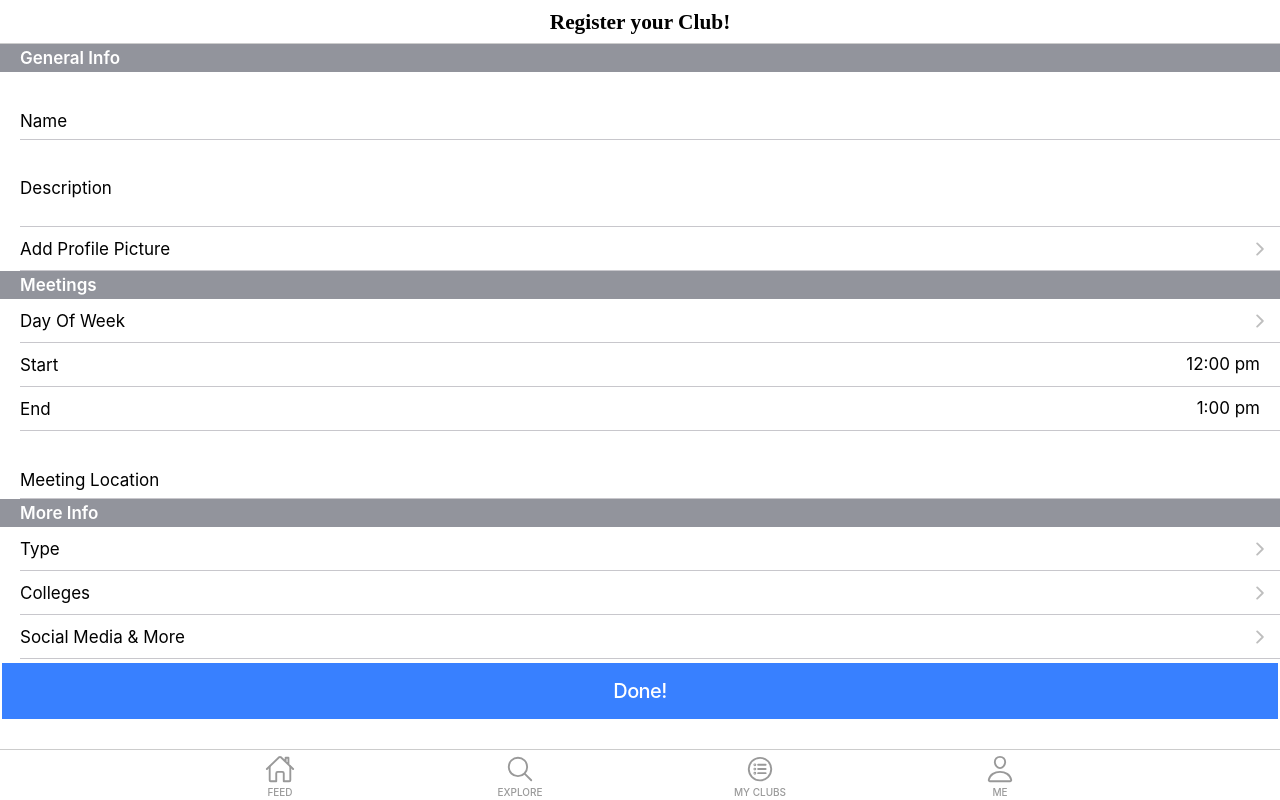
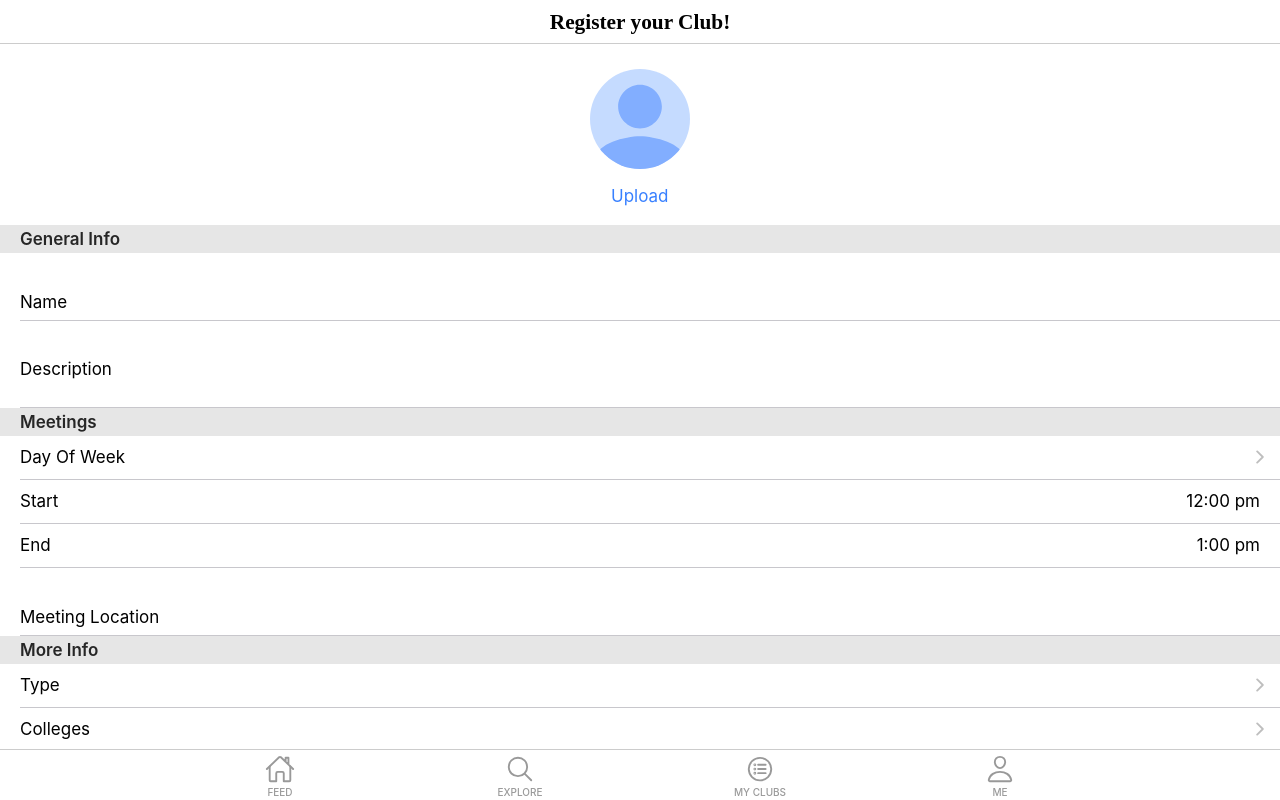
Before and after one commit to cartcrom/Club-Hub, a React (Create React App) app in the folder client/: page /clubRegistration in a window 1280 px wide. Built offline with nearby package versions, Linux system fonts and the light colour scheme; a web font is replaced by a local one.

Commit message:
Club registration now takes a profile picture

```diff
--- /dev/null
+++ b/client/src/pages/club-registration/ClubRegistration.css
@@ -0,0 +1,18 @@
+.center {
+    display: flex;
+    align-items: center;
+
+}
+
+.vertical {
+    flex-direction: column;
+}
+
+#profile-holder {
+    padding-top: 25px;
+}
+
+#profile {
+    width: 100px;
+    height: 100px;
+}
--- a/client/src/pages/club-registration/ClubRegistration.tsx
+++ b/client/src/pages/club-registration/ClubRegistration.tsx
@@ -1,8 +1,25 @@
-import React from 'react';
-import { IonButton, IonContent, IonDatetime, IonHeader, IonInput, IonItem, IonItemDivider, IonItemGroup, IonLabel, IonPage, IonTextarea, IonTitle, IonToolbar } from '@ionic/react';
+import React, { useState } from 'react';
+import { IonAvatar, IonButton, IonContent, IonDatetime, IonHeader, IonInput, IonItem, IonItemDivider, IonItemGroup, IonLabel, IonPage, IonTextarea, IonTitle, IonToolbar } from '@ionic/react';
 import { RouteComponentProps } from 'react-router';
+import { Plugins, CameraResultType} from '@capacitor/core';
+import './ClubRegistration.css'
 
 const ClubRegistration: React.FC<RouteComponentProps> = (props) => {
+
+  const {Camera} = Plugins;
+  const [profile, setProfile] = useState<string | undefined>(require('../../images/avatar.svg'));
+  const [profileUploaded, setProfileUploaded] = useState<boolean>(false);
+  const takePhoto = async () => {
+    const image = await Camera.getPhoto({
+      quality: 90,
+      allowEditing: true,
+      resultType: CameraResultType.Uri
+    });
+    setProfile(image.webPath);
+    setProfileUploaded(true)
+  }
+
+
   return (
     <IonPage>
       <IonHeader>
@@ -13,7 +30,13 @@ const ClubRegistration: React.FC<RouteComponentProps> = (props) => {
       <IonContent fullscreen>
 
         <IonItemGroup>
-          <IonItemDivider color="medium">
+          <div className="center vertical" id="profile-holder">
+            <IonAvatar id="profile">
+              <img src={profile} />
+            </IonAvatar>
+            <IonButton fill="clear" onClick={() => takePhoto()}>{profileUploaded ? 'Change' : 'Upload'}</IonButton>
+          </div>
+          <IonItemDivider>
             <IonLabel>General Info</IonLabel>
           </IonItemDivider>
           <IonItem>
@@ -24,13 +47,10 @@ const ClubRegistration: React.FC<RouteComponentProps> = (props) => {
             <IonLabel position="floating">Description</IonLabel>
             <IonTextarea></IonTextarea>
           </IonItem>
-          <IonItem detail button>
-            <IonLabel>Add Profile Picture</IonLabel>
-          </IonItem>
         </IonItemGroup>
 
         <IonItemGroup>
-          <IonItemDivider color="medium">
+          <IonItemDivider>
             <IonLabel>Meetings</IonLabel>
           </IonItemDivider>
           <IonItem detail button onClick={() => props.history.push('daysOfWeek')}>
@@ -53,7 +73,7 @@ const ClubRegistration: React.FC<RouteComponentProps> = (props) => {
 
 
         <IonItemGroup>
-          <IonItemDivider color="medium">
+          <IonItemDivider>
             <IonLabel>More Info</IonLabel>
           </IonItemDivider>
 
```
Also changed, not shown: client/src/images/avatar.svg (added).
